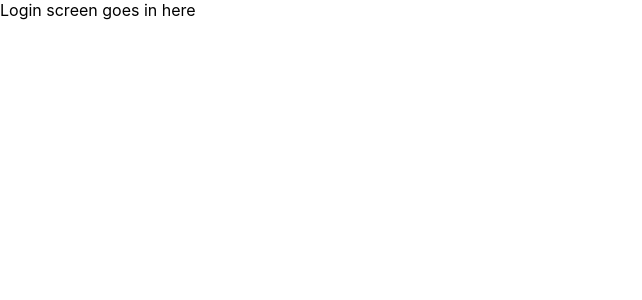
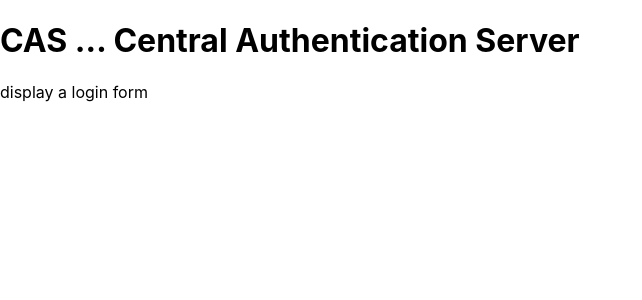
Before and after one commit to mperdikeas/custom-sso-demo, a React (Create React App) app in the folder cas/: page /login in a window 1280 px wide. Shown: the top 300 px of the page, without its empty margins (0-642 px from the left). Built offline with nearby package versions, Linux system fonts and the light colour scheme.

Commit message:
using a router with v6 features such as Outlet

```diff
--- a/cas/package.json
+++ b/cas/package.json
@@ -12,6 +12,7 @@
     "@types/react-dom": "^18.2.14",
     "react": "^18.2.0",
     "react-dom": "^18.2.0",
+    "react-router-dom": "^6.17.0",
     "react-scripts": "5.0.1",
     "typescript": "^4.9.5",
     "web-vitals": "^2.1.4"
--- a/cas/src/App.tsx
+++ b/cas/src/App.tsx
@@ -1,10 +1,14 @@
 import React from 'react';
+import { Outlet } from 'react-router-dom';
+
+
 
 
 function App() {
   return (
     <div>
-      Login screen goes in here
+      <h1>CAS &hellip; Central Authentication Server</h1>
+      <Outlet/>
     </div>
   );
 }
--- /dev/null
+++ b/cas/src/error-page.tsx
@@ -0,0 +1,17 @@
+import { useRouteError } from 'react-router-dom';
+
+export default function ErrorPage() {
+  const error = useRouteError();
+  console.error(error);
+
+  return (
+    <div id='error-page'>
+      <h1>Oops!</h1>
+      <p>Sorry, an unexpected error has occurred.</p>
+      <p>
+        {/* @ts-expect-error */}
+        <i>{error.statusText || error.message}</i>
+      </p>
+    </div>
+  );
+}
--- a/cas/src/index.tsx
+++ b/cas/src/index.tsx
@@ -1,15 +1,43 @@
 import React from 'react';
 import ReactDOM from 'react-dom/client';
+import {
+  createBrowserRouter,
+  RouterProvider,
+} from 'react-router-dom';
+
 import './index.css';
-import App from './App';
 import reportWebVitals from './reportWebVitals';
+
+import App       from './App';
+import ErrorPage from './error-page';
+import Login     from './login';
+
+
+
+
+
+
+const router = createBrowserRouter([
+  {
+    path: '/',
+    element: <App/>,
+    errorElement: <ErrorPage/>,
+    children: [
+      {
+        path: "login/",
+        element: <Login />,
+      }
+    ]
+  }
+]);
+
 
 const root = ReactDOM.createRoot(
   document.getElementById('root') as HTMLElement
 );
 root.render(
   <React.StrictMode>
-    <App />
+    <RouterProvider router={router}/>
   </React.StrictMode>
 );
 
--- /dev/null
+++ b/cas/src/login.tsx
@@ -0,0 +1,13 @@
+import React from 'react';
+
+
+
+function Login() {
+  return (
+    <div>
+      display a login form
+    </div>
+  );
+}
+
+export default Login;
```
Also changed, not shown: 1 other file (tests, documents, lock files or other folders).
